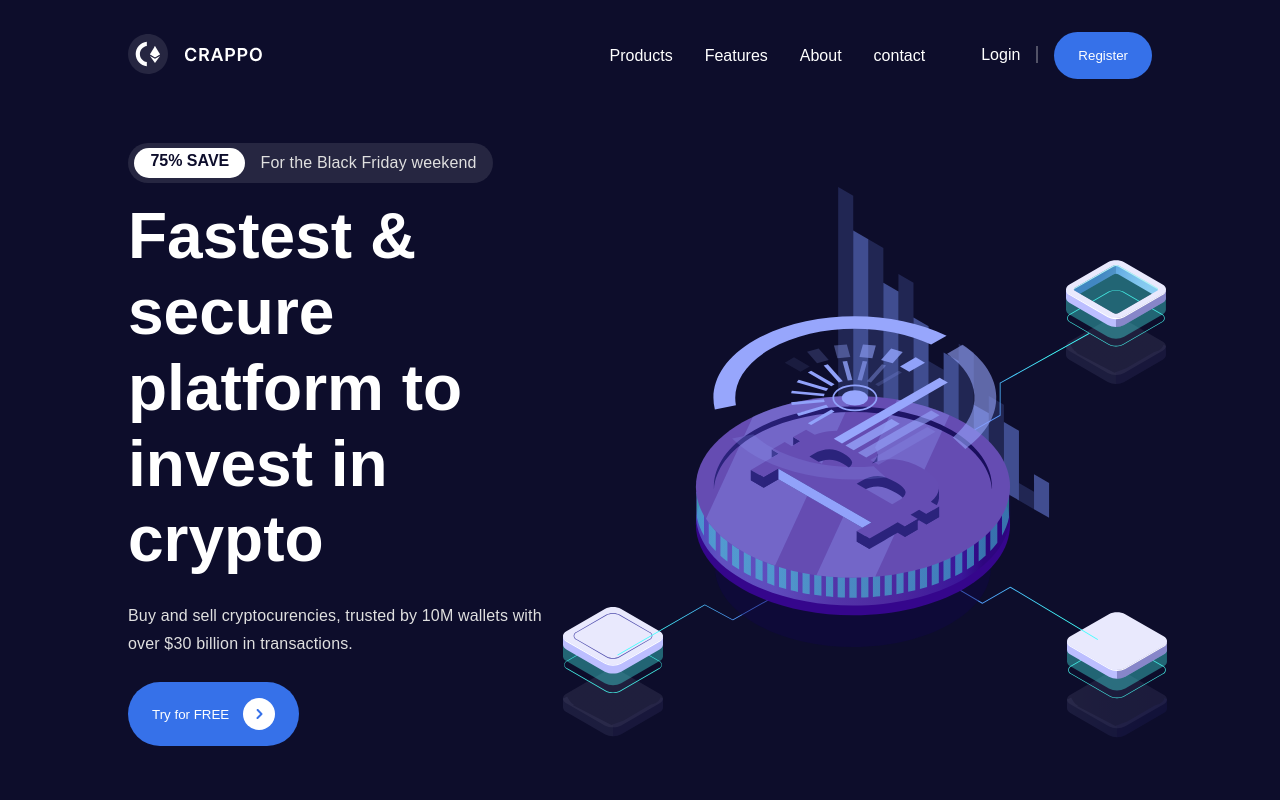
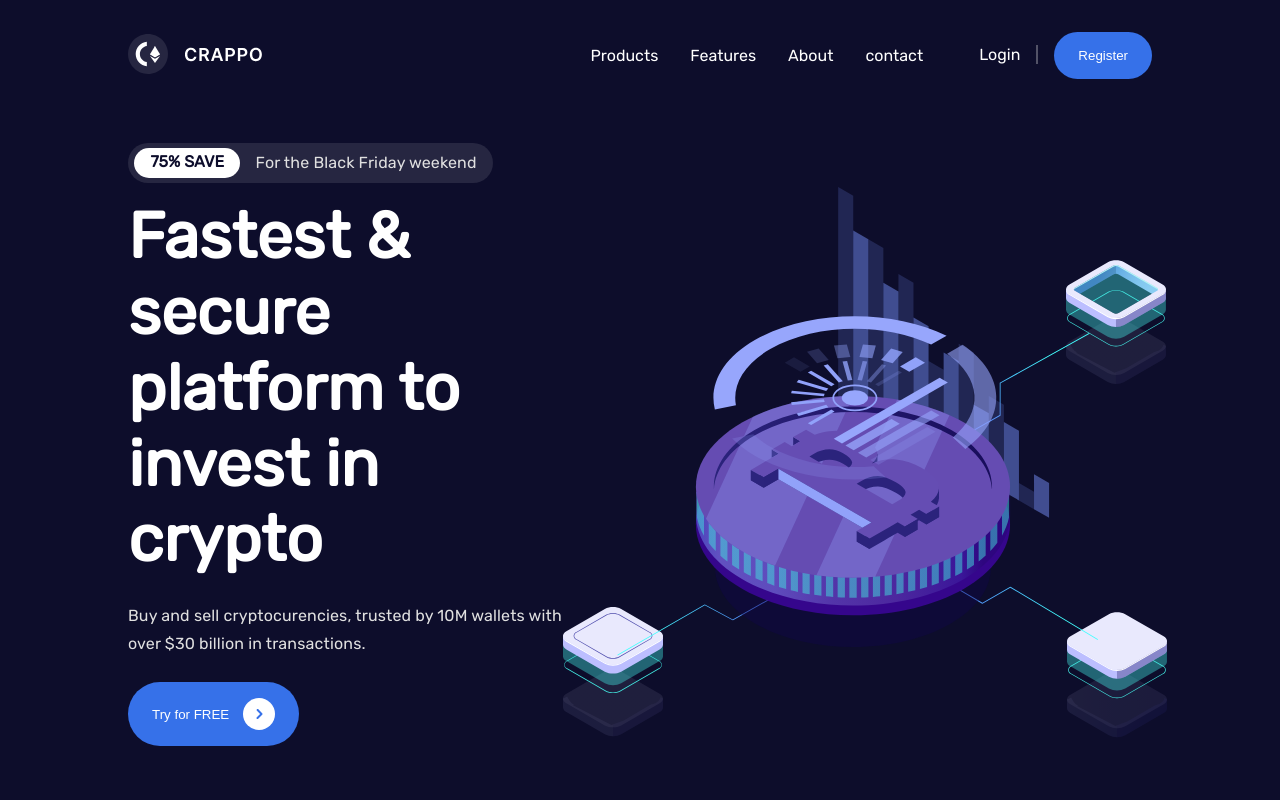
Before and after one commit to jeffreyik/crappo-website, a React (Vite) app: page / in a window 1280 px wide. Shown: the top 800 px of the page. Built offline with nearby package versions, Linux system fonts and the light colour scheme.

Commit message:
add: google font

```diff
--- a/index.html
+++ b/index.html
@@ -3,6 +3,9 @@
   <head>
     <meta charset="UTF-8" />
     <link rel="icon" type="image/svg+xml" href="/img/logo (1).svg" />
+    <link rel="preconnect" href="https://fonts.googleapis.com">
+    <link rel="preconnect" href="https://fonts.gstatic.com" crossorigin>
+    <link href="https://fonts.googleapis.com/css2?family=Rubik&display=swap" rel="stylesheet">
     <meta name="viewport" content="width=device-width, initial-scale=1.0" />
     <title>Crappo | Crypto currency landing page</title>
   </head>
--- a/src/index.css
+++ b/src/index.css
@@ -5,7 +5,7 @@
 }
 
 body {
-    font-family: sans-serif;
+    font-family: 'Rubik', sans-serif;
     background-color: #0D0D2B;
     color: #fff;
 }
```
